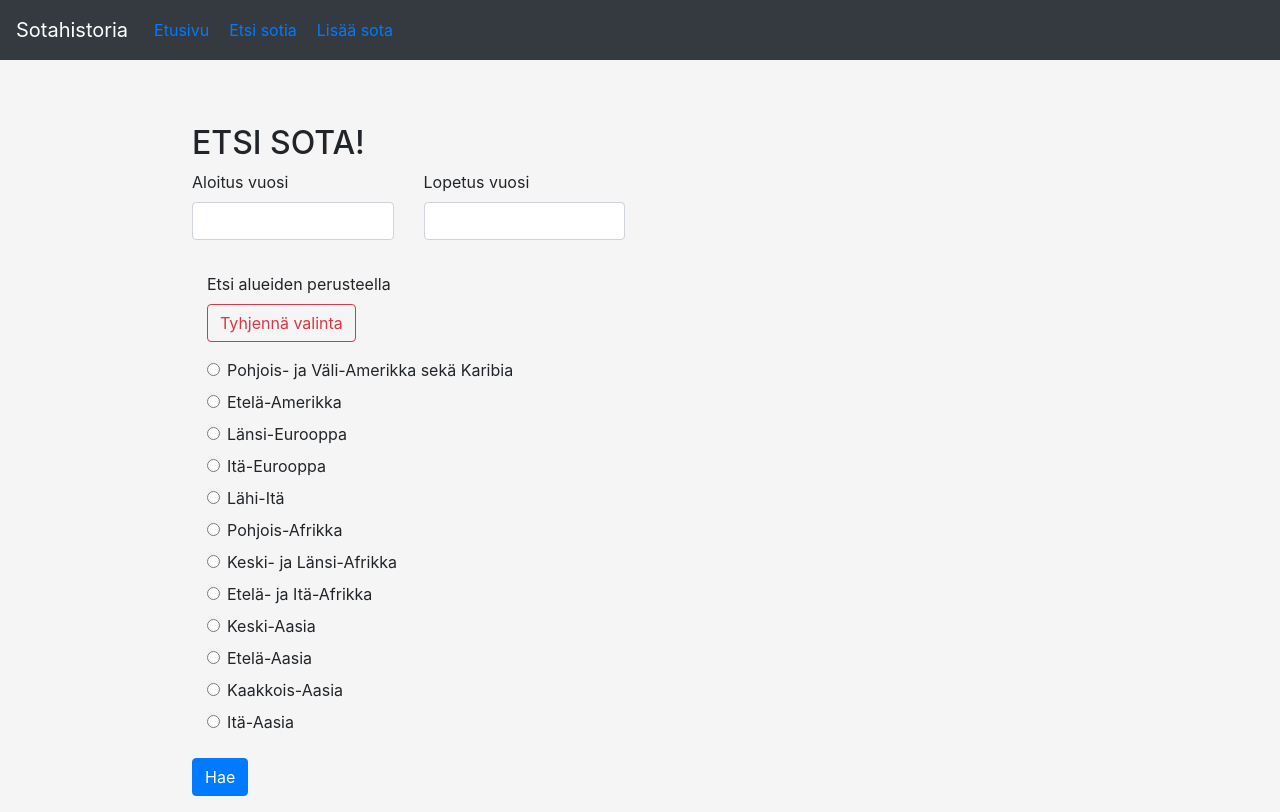
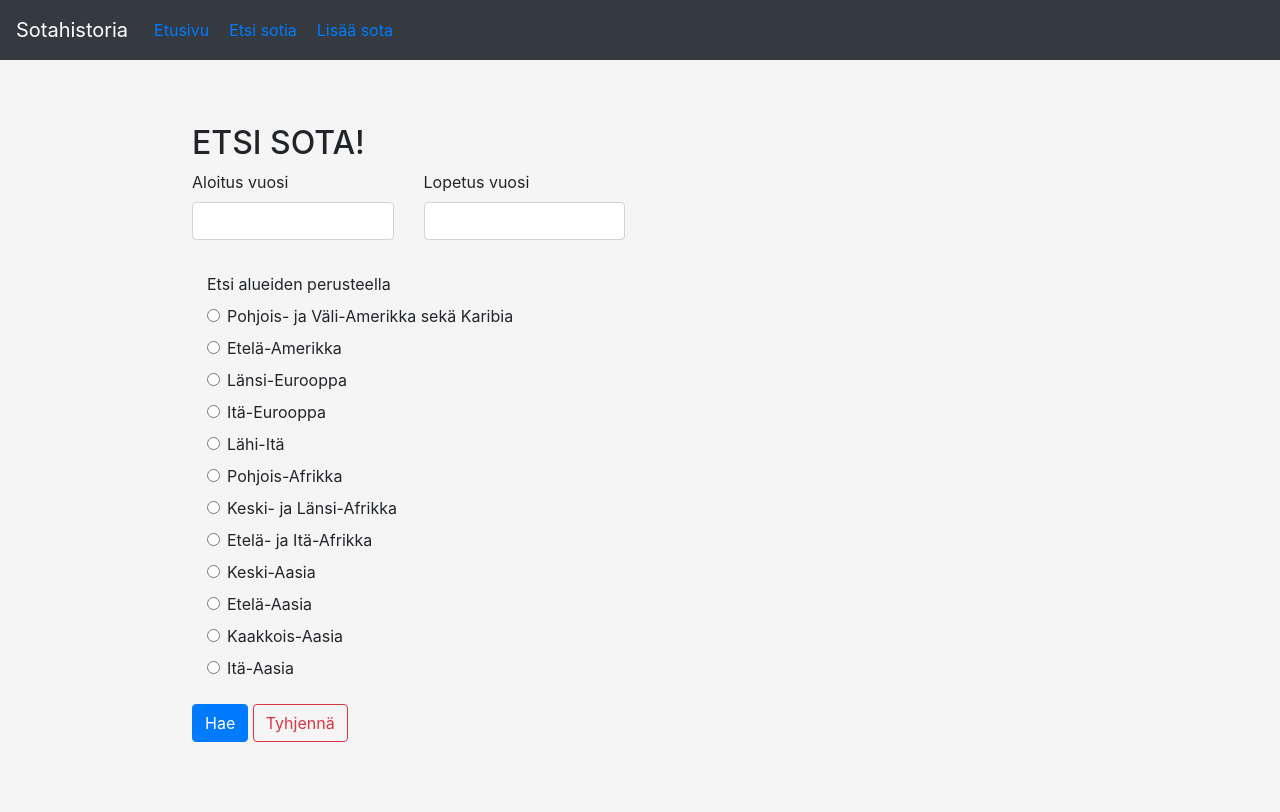
Before and after one commit to kimmoperala/WarHistory, a React (Create React App) app: page /SearchWar in a window 1280 px wide. Built offline with nearby package versions, Linux system fonts and the light colour scheme.

Commit message:
slight validation implemented, empty form, form submit

```diff
--- a/src/components/SearchWar.js
+++ b/src/components/SearchWar.js
@@ -40,8 +40,8 @@ function SearchWar(){
     setRegionsOptionsForEdit(temp);
   }, [])
 
-  const handleSearchClick = async () => {
-
+  const handleSearchClick = async (e) => {
+    e.preventDefault();
     let url = 'http://localhost:3001/wars';
 
     if(startYear !== null){
@@ -72,7 +72,10 @@ function SearchWar(){
 
   function handleEmptyClick(){
     Array.from( document.querySelectorAll('input[name="regionSelection"]:checked'), input => input.checked = false );
-    setRegion("");
+    Array.from( document.querySelectorAll('input[name="warYears"]'), input => input.value = "" );
+    setRegion(null);
+    setStartYear("");
+    setEndYear("");
   }
 
   function handleEditClick(war){
@@ -119,12 +122,14 @@ function SearchWar(){
       <h2>
         ETSI SOTA!
       </h2>
-      <Form>
+      <Form onSubmit={e => handleSearchClick(e)}>
         <Form.Group as={Row}>
           <Form.Group as={Col} md="3">
             <Form.Label>Aloitus vuosi</Form.Label>
             <Form.Control
-              type="text"
+              name="warYears"
+              type="number"
+              min="1400"
               onChange={e => setStartYear(e.target.value)}
             />
 
@@ -133,7 +138,9 @@ function SearchWar(){
           <Form.Group as={Col} md="3">
             <Form.Label>Lopetus vuosi</Form.Label>
             <Form.Control
-              type="text"
+              name="warYears"
+              type="number"
+              min={startYear}
               onChange={e => setEndYear(e.target.value)}
             />
           </Form.Group>
@@ -141,9 +148,6 @@ function SearchWar(){
 
         <Form.Group as={Col} controlId="formSearchRegion">
           <Form.Label>Etsi alueiden perusteella</Form.Label>
-          <Form.Group>
-            <Button variant="outline-danger" onClick={handleEmptyClick}>Tyhjennä valinta</Button>
-          </Form.Group>
           {regions.map((region)=>(
 
           <div className="form-check" key={region[1]}>
@@ -162,7 +166,7 @@ function SearchWar(){
         </Form.Group>
 
         <Form.Group>
-          <Button onClick={handleSearchClick}>Hae</Button>
+          <Button type="submit">Hae</Button> <Button variant="outline-danger" onClick={handleEmptyClick}>Tyhjennä</Button>
         </Form.Group>
       </Form>
 
@@ -172,7 +176,7 @@ function SearchWar(){
           <tr>
             <th>Nimi</th>
             <th>Sodan osapuolet/Nimi</th>
-            <th>Aloitus vuosi</th>
+            <th>Aloitusvuosi</th>
             <th>Lopetusvuosi</th>
             <th>Pääasiallinen sota-alue</th>
             <th>Muokkaa</th>
@@ -183,8 +187,8 @@ function SearchWar(){
           <tr key={war._id}>
             {editModeIndex !== wars.indexOf(war) && <td>{war.CommonName}</td>}{editModeIndex === wars.indexOf(war) && <td><Form.Control type="text" defaultValue={war.CommonName} onChange={e => setEditableCommonName(e.target.value)}/></td>}
             {editModeIndex !== wars.indexOf(war) && <td>{war.Name}</td>}{editModeIndex === wars.indexOf(war) && <td><Form.Control type="text" defaultValue={war.Name} onChange={e => setEditableName(e.target.value)}/></td>}
-            {editModeIndex !== wars.indexOf(war) &&<td>{war.StartYear}</td>}{editModeIndex === wars.indexOf(war) && <td><Form.Control type="text" defaultValue={war.StartYear} onChange={e => setEditableStartYear(e.target.value)}/></td>}
-            {editModeIndex !== wars.indexOf(war) &&<td>{war.EndYear}</td>}{editModeIndex === wars.indexOf(war) && <td><Form.Control type="text" defaultValue={war.EndYear} onChange={e => setEditableEndYear(e.target.value)}/></td>}
+            {editModeIndex !== wars.indexOf(war) &&<td>{war.StartYear}</td>}{editModeIndex === wars.indexOf(war) && <td><Form.Control type="number" defaultValue={war.StartYear} onChange={e => setEditableStartYear(e.target.value)}/></td>}
+            {editModeIndex !== wars.indexOf(war) &&<td>{war.EndYear}</td>}{editModeIndex === wars.indexOf(war) && <td><Form.Control type="number" defaultValue={war.EndYear} onChange={e => setEditableEndYear(e.target.value)}/></td>}
             {editModeIndex !== wars.indexOf(war) &&<td>{getRegionByNumber(war.Region)}</td>}{editModeIndex === wars.indexOf(war) && <td><Form.Control as="select" onChange={e => setEditableRegion(e.target.value)}>{regionOptionsForEdit}</Form.Control></td>}
             {editModeIndex !== wars.indexOf(war) &&<td><Button onClick={() => handleEditClick(war)}>Muokkaa</Button></td>}{editModeIndex === wars.indexOf(war) && <td><Button variant="success" onClick={() => handleConfirmClick(war)}>&#9745;</Button><Button variant="danger" onClick={() => handleCancelClick()}>&#9746;</Button></td>}
           </tr>
```
